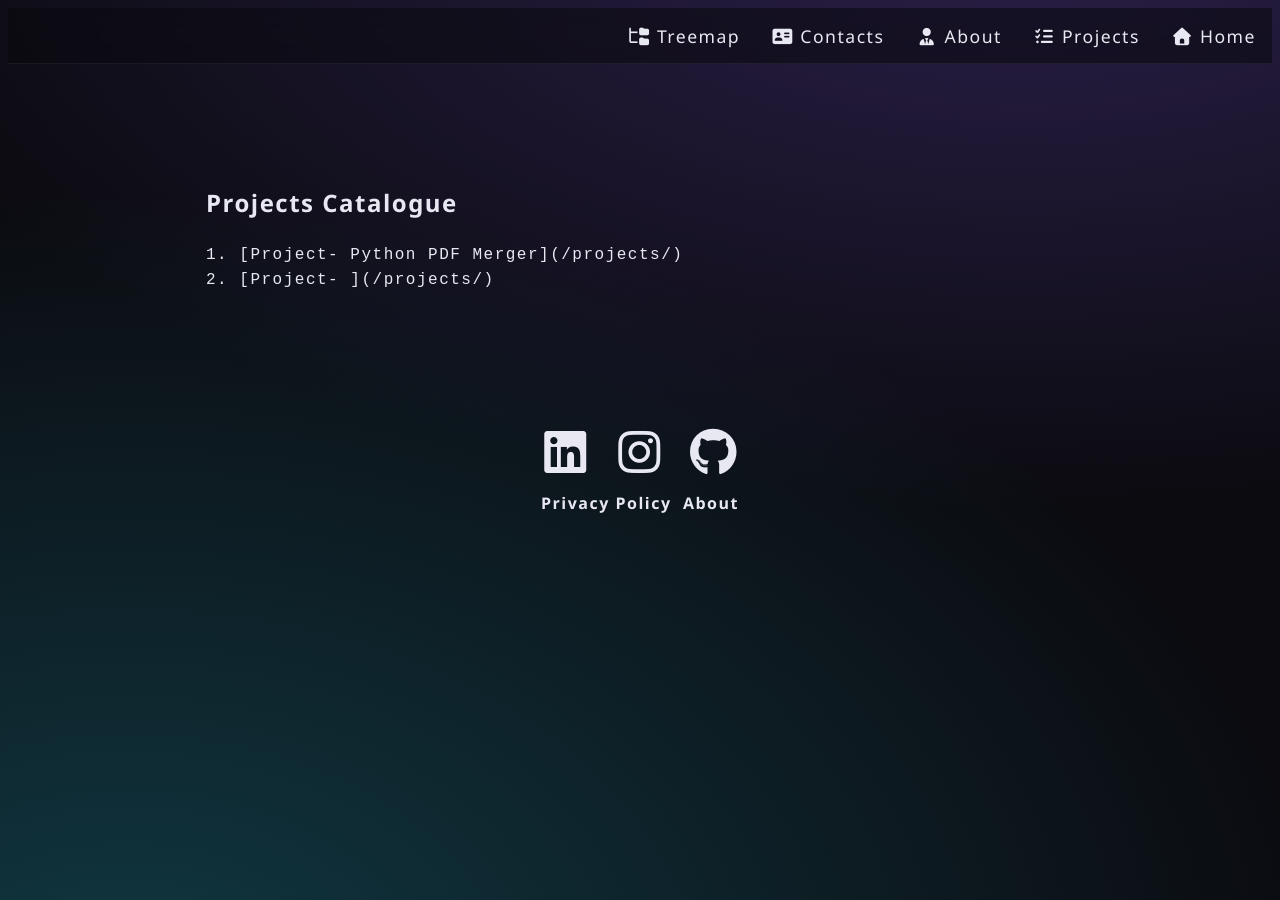
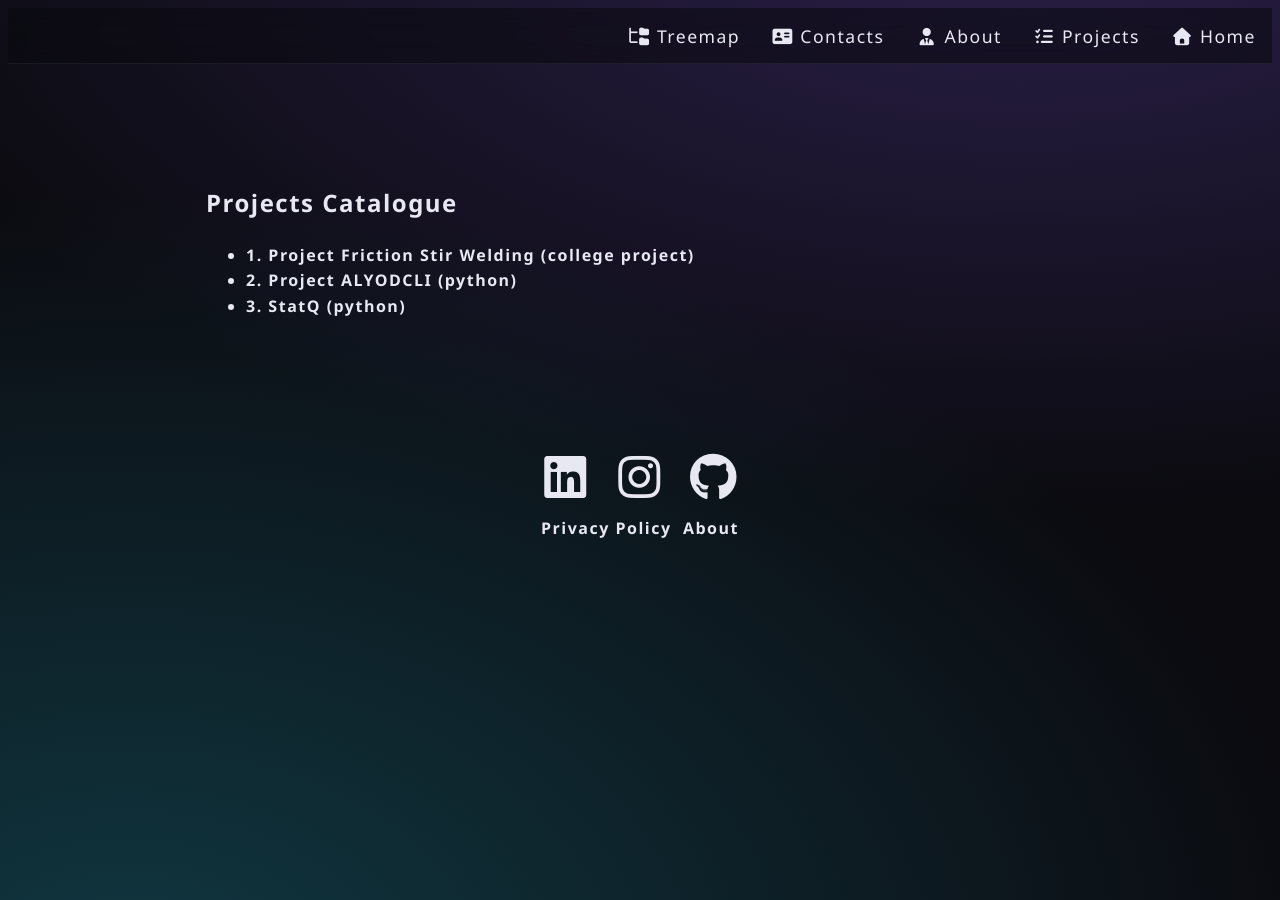
Before and after one commit to amalbenny/amalbenny.github.io, a Jekyll site: the page built from projects/index.markdown, in a window 1280 px wide. Built offline with Jekyll 4.4.1, drawn with Linux system fonts in a browser that asks for light colours.

Commit message:
Update projects list in index.markdown

```diff
--- a/projects/index.markdown
+++ b/projects/index.markdown
@@ -2,5 +2,6 @@
 layout: base
 ---
 # Projects Catalogue
-    1. [Project- Python PDF Merger](/projects/)
-    2. [Project- ](/projects/)
+- [1. Project Friction Stir Welding (college project)]()
+- [2. Project ALYODCLI (python)]()
+- [3. StatQ (python)]()
```
